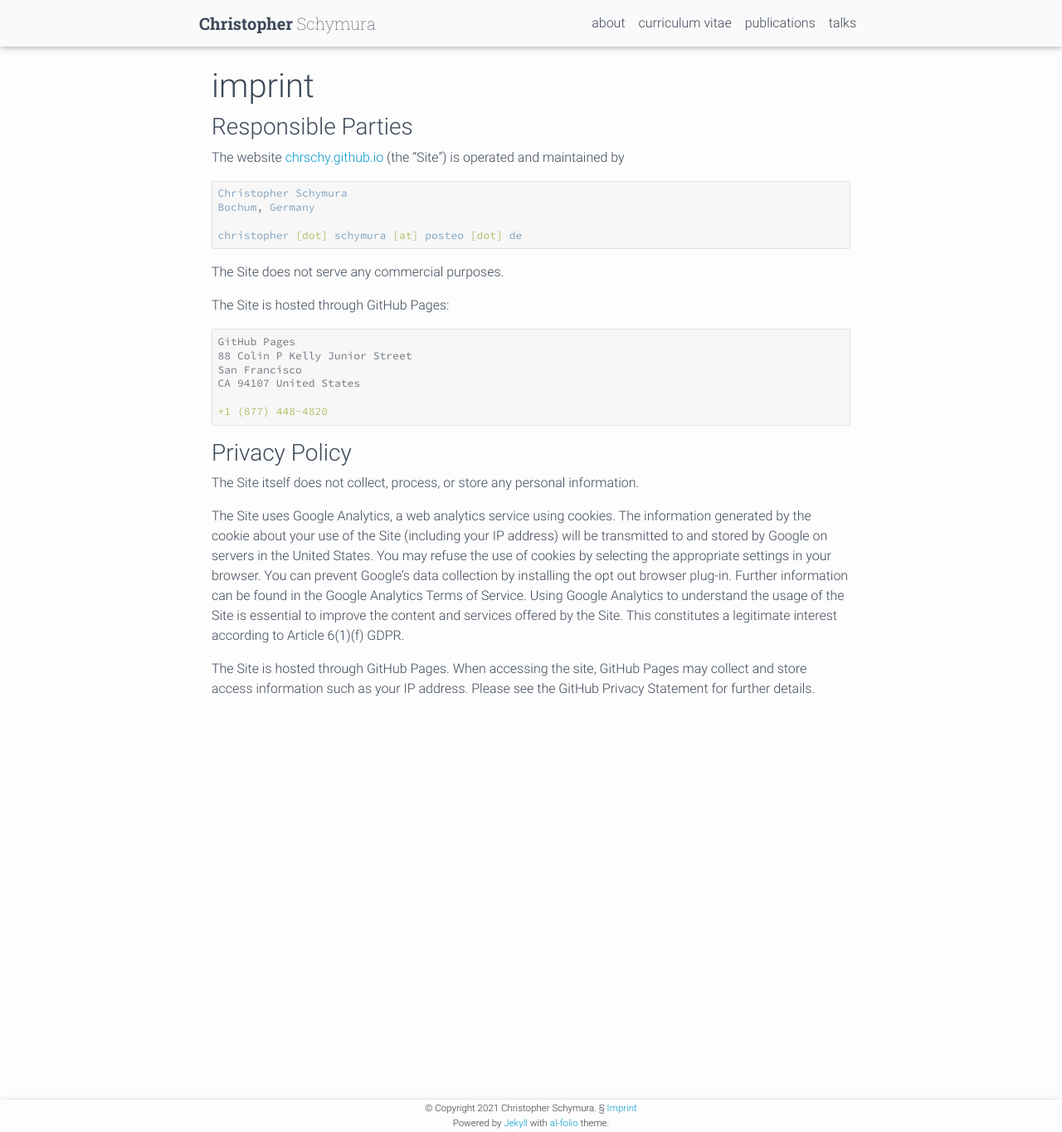
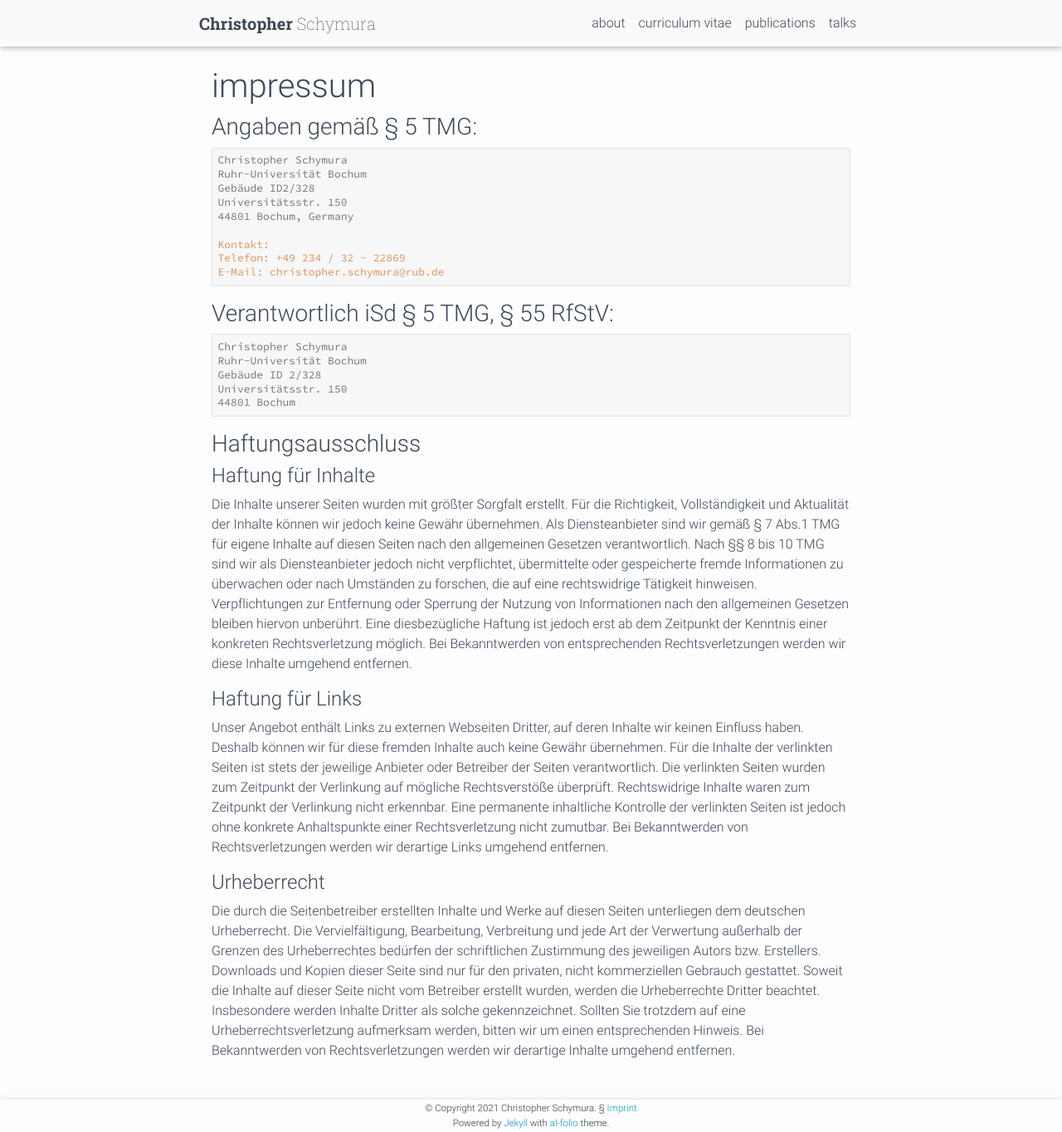
Before and after one commit to chrschy/chrschy.github.io, a Jekyll site: the page built from _pages/imprint.md, in a window 1280 px wide and 1364 px high. Shown: the whole window at 83% size. Built offline with Jekyll 4.4.1, drawn with Linux system fonts in a browser that asks for light colours.

Commit message:
Update imprint.

````diff
--- a/_pages/imprint.md
+++ b/_pages/imprint.md
@@ -6,36 +6,42 @@
 description:
 ---
 
-<h1>imprint</h1>
+<h1>impressum</h1>
 
-<h3>Responsible Parties</h3>
-
-The website <a href="https://chrschy.github.io" target="_blank">chrschy.github.io</a> (the “Site”) is operated and maintained by
+<h3>Angaben gemäß § 5 TMG:</h3>
 
 ```
 Christopher Schymura
-Bochum, Germany
+Ruhr-Universität Bochum
+Gebäude ID2/328
+Universitätsstr. 150
+44801 Bochum, Germany
 
-christopher [dot] schymura [at] posteo [dot] de
+Kontakt:
+Telefon: +49 234 / 32 - 22869
+E-Mail: christopher.schymura@rub.de
 ```
 
-The Site does not serve any commercial purposes.
-
-The Site is hosted through GitHub Pages:
+<h3>Verantwortlich iSd § 5 TMG, § 55 RfStV:</h3>
 
 ```
-GitHub Pages
-88 Colin P Kelly Junior Street
-San Francisco
-CA 94107 United States
-
-+1 (877) 448-4820
+Christopher Schymura
+Ruhr-Universität Bochum
+Gebäude ID 2/328
+Universitätsstr. 150
+44801 Bochum
 ```
 
-<h3>Privacy Policy</h3>
+<h3>Haftungsausschluss</h3>
 
-The Site itself does not collect, process, or store any personal information.
+<h4>Haftung für Inhalte</h4>
 
-The Site uses Google Analytics, a web analytics service using cookies. The information generated by the cookie about your use of the Site (including your IP address) will be transmitted to and stored by Google on servers in the United States. You may refuse the use of cookies by selecting the appropriate settings in your browser. You can prevent Google’s data collection by installing the opt out browser plug-in. Further information can be found in the Google Analytics Terms of Service. Using Google Analytics to understand the usage of the Site is essential to improve the content and services offered by the Site. This constitutes a legitimate interest according to Article 6(1)(f) GDPR.
+Die Inhalte unserer Seiten wurden mit größter Sorgfalt erstellt. Für die Richtigkeit, Vollständigkeit und Aktualität der Inhalte können wir jedoch keine Gewähr übernehmen. Als Diensteanbieter sind wir gemäß § 7 Abs.1 TMG für eigene Inhalte auf diesen Seiten nach den allgemeinen Gesetzen verantwortlich. Nach §§ 8 bis 10 TMG sind wir als Diensteanbieter jedoch nicht verpflichtet, übermittelte oder gespeicherte fremde Informationen zu überwachen oder nach Umständen zu forschen, die auf eine rechtswidrige Tätigkeit hinweisen. Verpflichtungen zur Entfernung oder Sperrung der Nutzung von Informationen nach den allgemeinen Gesetzen bleiben hiervon unberührt. Eine diesbezügliche Haftung ist jedoch erst ab dem Zeitpunkt der Kenntnis einer konkreten Rechtsverletzung möglich. Bei Bekanntwerden von entsprechenden Rechtsverletzungen werden wir diese Inhalte umgehend entfernen.
 
-The Site is hosted through GitHub Pages. When accessing the site, GitHub Pages may collect and store access information such as your IP address. Please see the GitHub Privacy Statement for further details.
+<h4>Haftung für Links</h4>
+
+Unser Angebot enthält Links zu externen Webseiten Dritter, auf deren Inhalte wir keinen Einfluss haben. Deshalb können wir für diese fremden Inhalte auch keine Gewähr übernehmen. Für die Inhalte der verlinkten Seiten ist stets der jeweilige Anbieter oder Betreiber der Seiten verantwortlich. Die verlinkten Seiten wurden zum Zeitpunkt der Verlinkung auf mögliche Rechtsverstöße überprüft. Rechtswidrige Inhalte waren zum Zeitpunkt der Verlinkung nicht erkennbar. Eine permanente inhaltliche Kontrolle der verlinkten Seiten ist jedoch ohne konkrete Anhaltspunkte einer Rechtsverletzung nicht zumutbar. Bei Bekanntwerden von Rechtsverletzungen werden wir derartige Links umgehend entfernen.
+
+<h4>Urheberrecht</h4>
+
+Die durch die Seitenbetreiber erstellten Inhalte und Werke auf diesen Seiten unterliegen dem deutschen Urheberrecht. Die Vervielfältigung, Bearbeitung, Verbreitung und jede Art der Verwertung außerhalb der Grenzen des Urheberrechtes bedürfen der schriftlichen Zustimmung des jeweiligen Autors bzw. Erstellers. Downloads und Kopien dieser Seite sind nur für den privaten, nicht kommerziellen Gebrauch gestattet. Soweit die Inhalte auf dieser Seite nicht vom Betreiber erstellt wurden, werden die Urheberrechte Dritter beachtet. Insbesondere werden Inhalte Dritter als solche gekennzeichnet. Sollten Sie trotzdem auf eine Urheberrechtsverletzung aufmerksam werden, bitten wir um einen entsprechenden Hinweis. Bei Bekanntwerden von Rechtsverletzungen werden wir derartige Inhalte umgehend entfernen.
````
